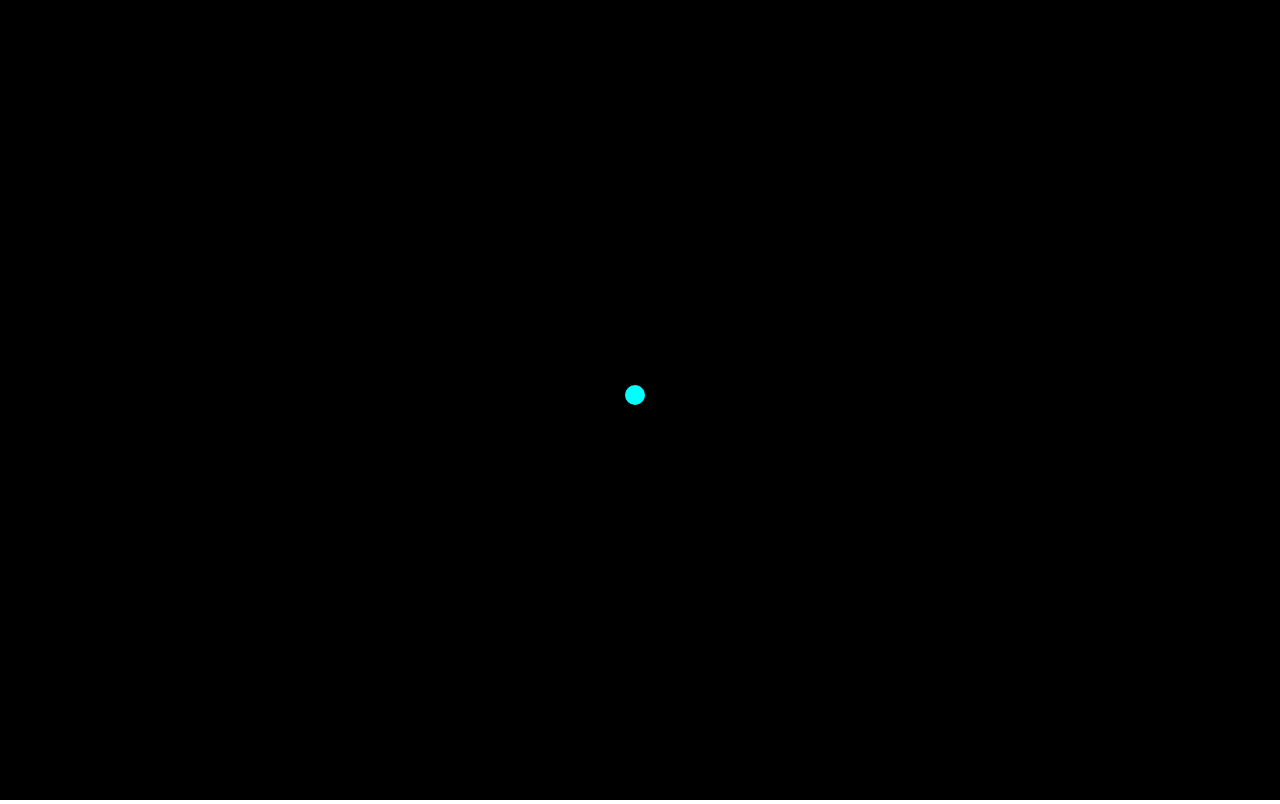
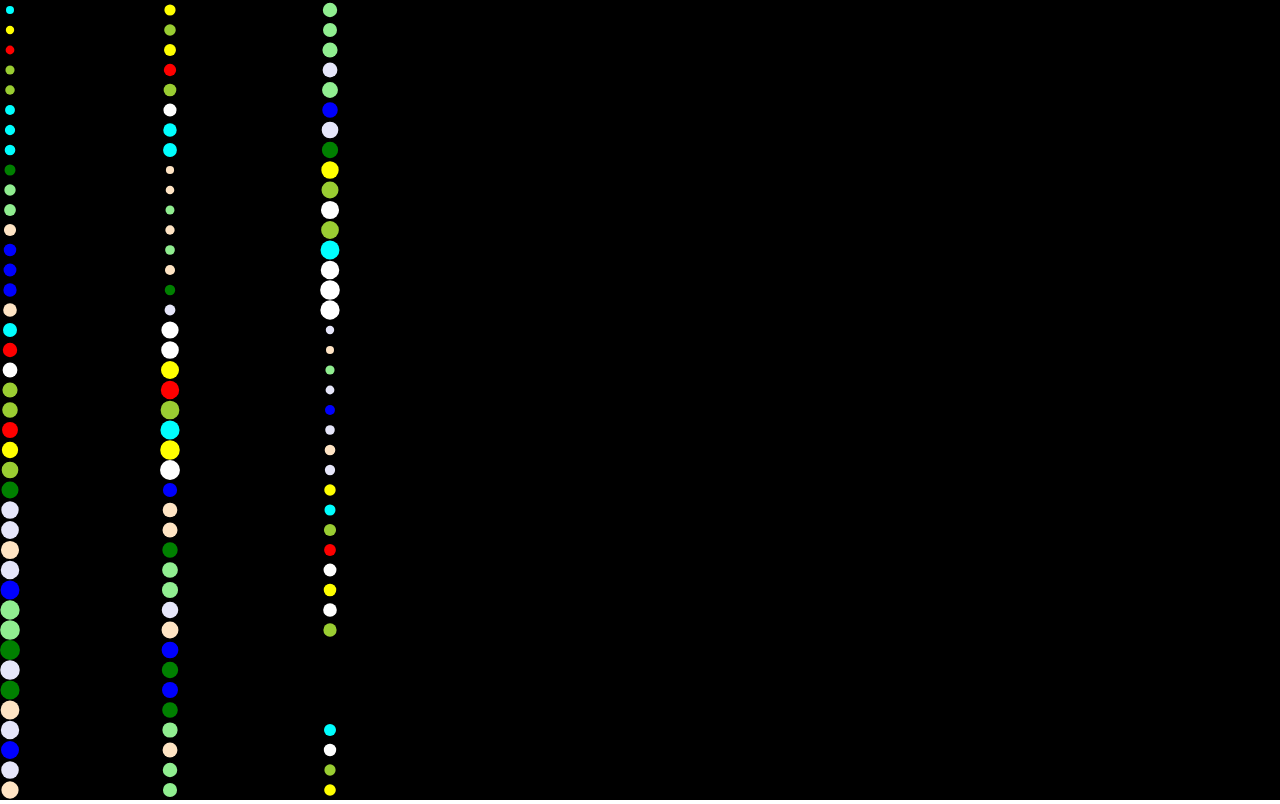
Before and after one commit to mdrobynin/procedural-game, a website built with webpack: page src/index.html in a window 1280 px wide. Built offline with nearby package versions, Linux system fonts and the light colour scheme.

Commit message:
progress, not working for now

```diff
--- a/src/constants/Config.ts
+++ b/src/constants/Config.ts
@@ -7,5 +7,6 @@ export const Config = {
     LOOP_TIMESPAN: 1000 / 60,
     PLAYER_SIZE: 10,
     PLAYER_SPEED,
-    PLAYER_DIAGONAL_SPEED: PLAYER_SPEED / Math.sqrt(2)
+    PLAYER_DIAGONAL_SPEED: PLAYER_SPEED / Math.sqrt(2),
+    CELL_SIZE: 20
 };
--- a/src/logic/StateRenderer.ts
+++ b/src/logic/StateRenderer.ts
@@ -10,12 +10,13 @@ export class StateRenderer {
     private readonly environmentRenderer: Renderer;
 
     constructor() {
-        this.playerRenderer = new Renderer();
+        this.environmentRenderer = new Renderer();
+        // this.playerRenderer = new Renderer();
     }
 
     public render(gameState: GameState): void {
-        this.renderPlayerState(gameState.playerState);
-        this.renderEnvironmentState(gameState.environmentState)
+        this.renderEnvironmentState(gameState.environmentState);
+        // this.renderPlayerState(gameState.playerState);
     }
 
     private renderPlayerState(playerState: PlayerState): void {
@@ -29,6 +30,14 @@ export class StateRenderer {
     }
 
     private renderEnvironmentState(environmentState: EnvironmentState): void {
-
+        this.environmentRenderer.clear();
+        environmentState.stars.forEach(star => {
+            this.environmentRenderer.drawCircle({
+                top: star.top,
+                left: star.left,
+                color: star.color,
+                radius: star.radius
+            })
+        });
     }
 }
--- a/src/models/EnvironmentState.ts
+++ b/src/models/EnvironmentState.ts
@@ -1,6 +1,9 @@
+import { StarState } from "./StarState"
+
 export class EnvironmentState {
     coordinates: {
         X: number;
         Y: number;
     }
+    stars: StarState[];
 }
--- a/src/models/GameState.ts
+++ b/src/models/GameState.ts
@@ -2,6 +2,8 @@ import { PlayerState } from "./PlayerState";
 import { EnvironmentState } from "./EnvironmentState";
 import { Config } from "../constants/Config";
 import { KeysState } from "../interfaces/KeysState";
+import { StarState } from "./StarState";
+import { Random } from "../utils/Random";
 
 export class GameState {
     playerState: PlayerState;
@@ -12,8 +14,10 @@ export class GameState {
             angle: 0,
         };
         this.environmentState = {
-            coordinates: { X: 0, Y: 0}
-        }
+            coordinates: { X: 0, Y: 0},
+            stars: []
+        };
+        this.updateEnvironment();
     }
 
     handleUpdate(keysState: KeysState): void {
@@ -24,8 +28,35 @@ export class GameState {
         this.environmentState.coordinates.Y = Y + deltaY;
 
         if (deltaX || deltaY) {
-            console.log(this.environmentState.coordinates);
+            this.updateEnvironment();
         }
+    }
+
+    private updateEnvironment(): void {
+        const { X: envX, Y: envY } = this.environmentState.coordinates;
+        const stars: StarState[] = [];
+        const sectorsX = window.innerWidth / Config.CELL_SIZE;
+        const sectorsY = window.innerHeight / Config.CELL_SIZE;
+        const X = Number(envX.toFixed(0));
+        const Y = Number(envY.toFixed(0));
+
+        for (let x = 0; x < sectorsX; x ++) {
+            for (let y = 0; y < sectorsY; y ++) {
+                const seed1 = X + x;
+                const seed2 = Y + y;
+                const seed = (seed1 & 0xFFFF) << 16 | (seed2 & 0xFFFF);
+                const random = new Random(seed);
+                const star = new StarState(random);
+
+                if (star.isExists) {
+                    star.top = y * Config.CELL_SIZE + Config.CELL_SIZE / 2;
+                    star.left = x * Config.CELL_SIZE + Config.CELL_SIZE / 2;
+                    stars.push(star);
+                }
+            }
+        }
+
+        this.environmentState.stars = stars;
     }
 
     private calculateDelta(keysState: KeysState): { deltaX: number, deltaY: number} {
--- a/src/models/StarState.ts
+++ b/src/models/StarState.ts
@@ -1,12 +1,8 @@
 import { Color } from "../constants/Сolor";
 import { Random } from "../utils/Random";
+import { Config } from "../constants/Config";
 
-export class StarState {
-    radius: number;
-    color: Color;
-    readonly random: Random;
-
-    static colors: Color[] = [
+const colors: Color[] = [
     Color.AQUA,
     Color.BISQUE,
     Color.WHITE,
@@ -19,11 +15,21 @@ export class StarState {
     Color.LAVENDER
 ];
 
+export class StarState {
+    radius: number;
+    color: Color;
+    top: number;
+    left: number;
+    readonly isExists: boolean;
+    readonly random: Random;
+
     constructor(random: Random) {
         this.random = random;
+        this.isExists = this.random.nextDouble(0, 100) < 2;
 
-        this.radius = random.next() * 8 + 2;
+        if (!this.isExists) return;
 
-        this.color = StarState.colors[Math.floor(random.next() * 11)];
+        this.radius = this.random.nextDouble(4, Config.CELL_SIZE / 2);
+        this.color = colors[this.random.nextInt(0, 10)];
     }
 }
--- a/src/styles.css
+++ b/src/styles.css
@@ -2,3 +2,13 @@ html, body {
     margin: 0;
     padding: 0;
 }
+
+#renderer-wrapper {
+    position: relative;
+}
+
+#renderer-wrapper canvas {
+    position: absolute;
+    top: 0;
+    left: 0;
+}
--- a/src/utils/Random.ts
+++ b/src/utils/Random.ts
@@ -5,13 +5,21 @@ export class Random {
         this.seed = seed;
     }
 
-    public next(): number {
+    public nextDouble(min: number, max: number): number {
+        return (this.next() / 2147483648) * (max - min) + min;
+    }
+
+    public nextInt(min: number, max: number): number {
+        return (this.next() % (max - min)) + min;
+    }
+
+    private next(): number {
         let x = this.seed;
         x ^= x << 13;
         x ^= x >> 17;
         x ^= x << 5;
         this.seed = x;
 
-	    return Math.abs(x) / 2147483648;
+	    return Math.abs(x);
     }
 }
```
Also changed, not shown: src/index.ts (+0 -25 lines), src/utils/SeedGenerator.ts (deleted, +0 -10 lines). Lines whose indentation alone changed are shown as unchanged.
